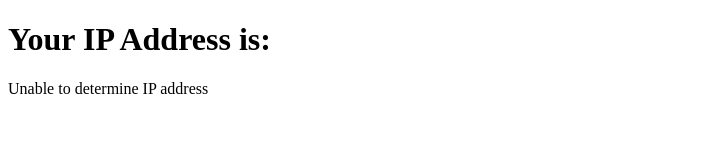
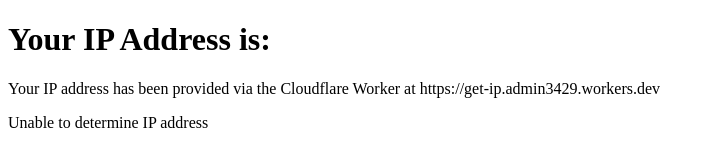
Before and after one commit to managedcloudza/getip.fabcloud.co.za, a plain HTML site: page index.html in a window 1280 px wide. Shown: the whole page, without its empty margins (0-714 px from the left). Drawn offline with Linux system fonts and the light colour scheme; no server answers.

Commit message:
Update index.html

```diff
--- a/index.html
+++ b/index.html
@@ -7,6 +7,7 @@
 </head>
 <body>
     <h1>Your IP Address is:</h1>
+    <p>Your IP address has been provided via the Cloudflare Worker at https://get-ip.admin3429.workers.dev</p>
     <p id="ip-address">Loading...</p>
 
     <script>
```
